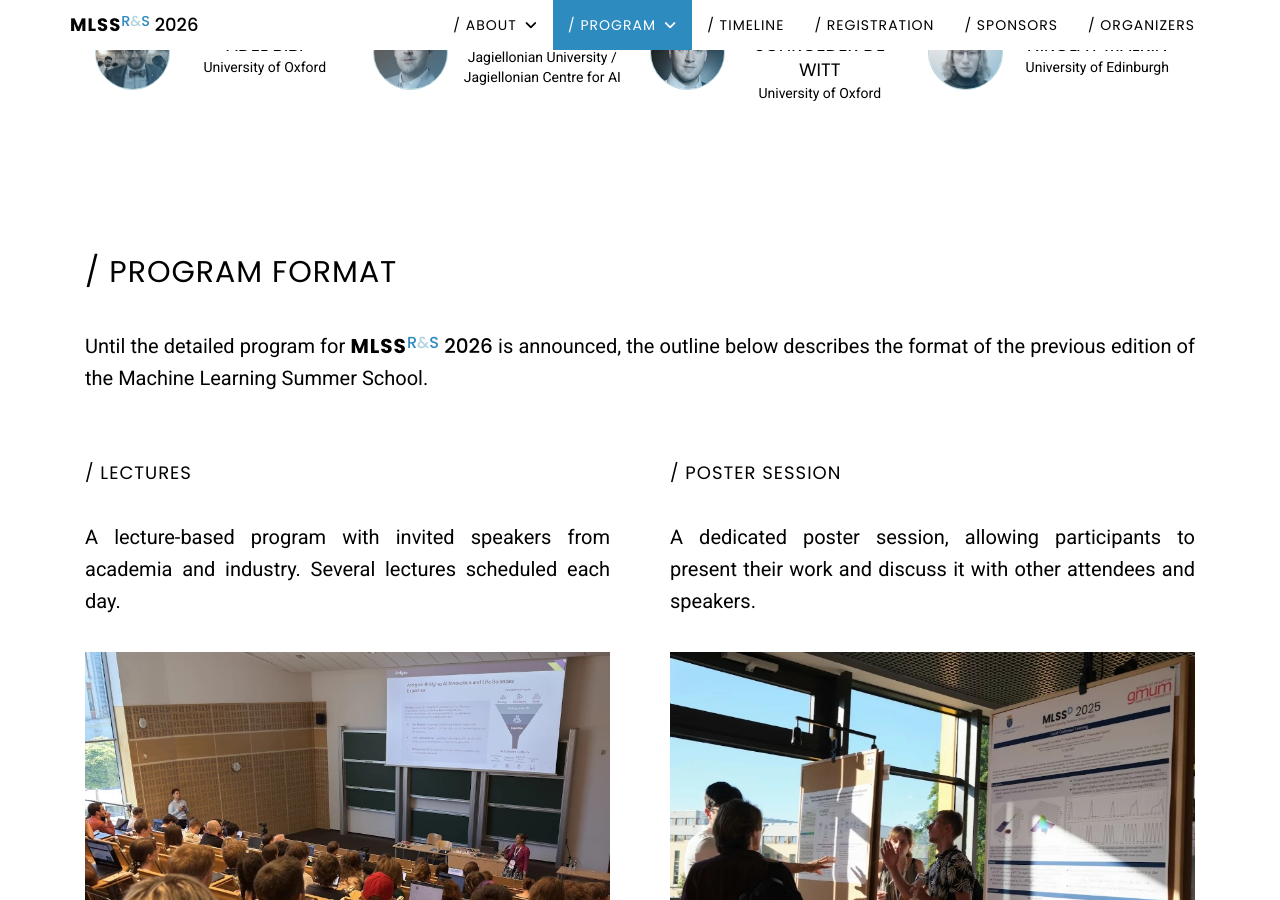
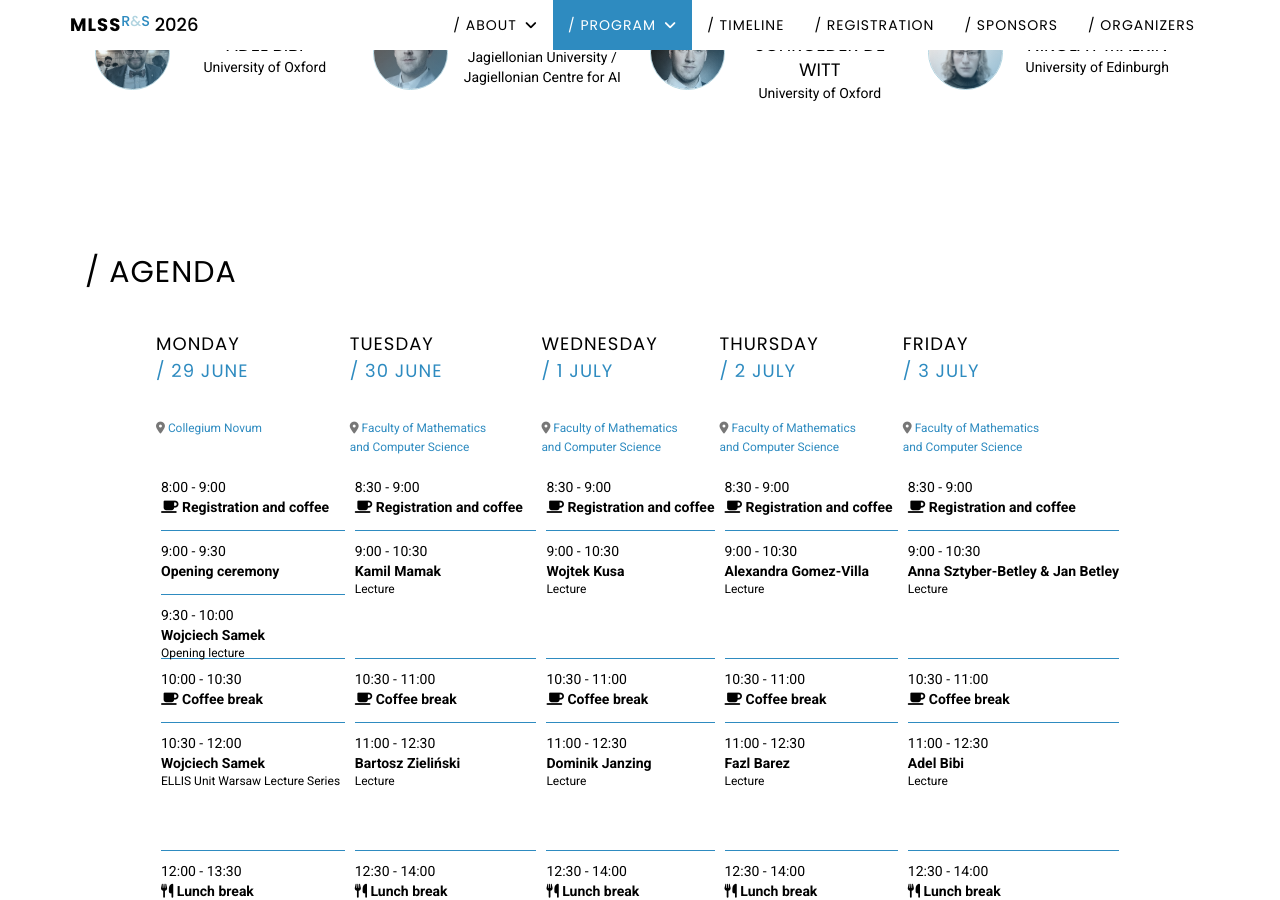
Before and after one commit to mlinpl/mlss2026.mlinpl.org, a Jekyll site: the page built from pages/index.html, in a window 1280 px wide and 900 px high, scrolled down 3526 px. Built offline with Jekyll 4.4.1, drawn with Linux system fonts in a browser that asks for light colours; some of the changed text lies outside the part shown.

Commit message:
Init agenda

```diff
--- a/_config.yml
+++ b/_config.yml
@@ -70,8 +70,8 @@ navigation:
   - name: "/ Program"
     url: "#program"
     subsites:
-      # - name: "/ Agenda"
-      #   url: "#agenda"
+      - name: "/ Agenda"
+        url: "#agenda"
       # - name: "/ Full program"
       #   url: "/program"
       - name: "/ Speakers"
--- a/_data/mlss-agenda.yml
+++ b/_data/mlss-agenda.yml
@@ -1,178 +1,176 @@
 - title: Monday
-  subtitle: June 30th
+  subtitle: 29 June
+  location: Collegium Novum </br></br>
+  location-url: "https://www.google.com/maps/place/Jagiellonian+University+Collegium+Novum/@50.0610645,19.9328982,17z/data=!3m1!4b1!4m6!3m5!1s0x47165b0c48c14e6f:0x8e15461cda4b6f74!8m2!3d50.0610645!4d19.9328982!16s%2Fg%2F11b69xbmft!5m1!1e4?entry=ttu&g_ep=EgoyMDI1MTEwNC4xIKXMDSoASAFQAw%3D%3D"
   events:
-  - title: No school yet!
-- title: Tuesday
-  subtitle: July 1st
-  events:
-    - title: Registration
-      time: <br><br><br>10:00 - 11:00
-      height: 6
-    - title: Opening remarks
-      time: 11:00 - 11:30
+    - title: <i class="fa-solid fa-mug-saucer"></i> Registration and coffee
+      time: 8:00 - 9:00
       height: 1
-    - title: Kaja Milanowska-Zabel
-      subtitle: "Decoding the Future: AI's Role in Revolutionizing Drug Discovery"
-      time: 11:30 - 13:00
+    - title: Opening ceremony
+      time: 9:00 - 9:30
+      height: 1
+    - title: Wojciech Samek
+      subtitle: Opening lecture
+      time: 9:30 - 10:00
+      height: 1
+    - title: <i class="fa-solid fa-mug-saucer"></i> Coffee break
+      time: 10:00 - 10:30
+      height: 1
+    - title: Wojciech Samek
+      subtitle: ELLIS Unit Warsaw Lecture Series
+      time: 10:30 - 12:00
       height: 3
     - title: <i class="fa-solid fa-utensils"></i> Lunch break
-      time: 13:00 - 14:00
+      time: 12:00 - 13:30
+      height: 3
+    - title: Franziska Boenisch
+      subtitle: Lecture
+      time: 13:30 - 15:00
+      height: 3
+    - title: <i class="fa-solid fa-mug-saucer"></i> Coffee break
+      time: 15:00 - 15:30
       height: 1
-    - title: Bartosz Grzybowski
-      subtitle: "Chemical synthesis and discovery in the age of computers and robots"
+    - title: Adam Dziedzic
+      subtitle: Lecture
+      time: 15:30 - 17:00
+      height: 3
+    - title: <i class="fa-solid fa-people-group"></i> AI Safety Poland Meet-Up
+      subtitle:
+      time: 18:00+
+      height: 1
+
+- title: Tuesday
+  subtitle: 30 June
+  location: Faculty of Mathematics </br> and Computer Science
+  location-url: "https://www.google.com/maps/place/Jagiellonian+University,+Faculty+of+Mathematics+and+Information+Technologies/@50.030096,19.906865,16z/data=!4m6!3m5!1s0x47165c861ad6cd9d:0x6fb4cfd2570e78e4!8m2!3d50.0300961!4d19.9068652!16s%2Fg%2F121lgyq6!5m1!1e4?entry=tts&g_ep=EgoyMDI1MTEwNC4xIPu8ASoASAFQAw%3D%3D&skid=cbe3093f-85d3-4eec-b616-cde2fb36ac28"
+  events:
+    - title: <i class="fa-solid fa-mug-saucer"></i> Registration and coffee
+      time: 8:30 - 9:00
+      height: 1
+    - title: Kamil Mamak
+      subtitle: Lecture
+      time: 9:00 - 10:30
+      height: 3
+    - title: <i class="fa-solid fa-mug-saucer"></i> Coffee break
+      time: 10:30 - 11:00
+      height: 1
+    - title: Bartosz Zieliński
+      subtitle: Lecture
+      time: 11:00 - 12:30
+      height: 3
+    - title: <i class="fa-solid fa-utensils"></i> Lunch break
+      time: 12:30 - 14:00
+      height: 3
+    - title: Randall Balestriero
+      subtitle: Lecture
       time: 14:00 - 15:30
       height: 3
     - title: <i class="fa-solid fa-mug-saucer"></i> Coffee break
       time: 15:30 - 16:00
       height: 1
-    - title: Bartosz Grzybowski
-      subtitle: "TBA"
+    - title: Poster session
       time: 16:00 - 17:30
-      height: 2
-    - title: <i class="fa-solid fa-handshake"></i> Welcome party
+      height: 3
+    - title: <i class="fa-solid fa-fire"></i> Welcome Reception (BBQ)
       time: 18:00+
-      subtitle: "Venue patio"
       height: 1
 
 - title: Wednesday
-  subtitle: July 2nd
+  subtitle: 1 July
+  location: Faculty of Mathematics </br> and Computer Science
+  location-url: "https://www.google.com/maps/place/Jagiellonian+University,+Faculty+of+Mathematics+and+Information+Technologies/@50.030096,19.906865,16z/data=!4m6!3m5!1s0x47165c861ad6cd9d:0x6fb4cfd2570e78e4!8m2!3d50.0300961!4d19.9068652!16s%2Fg%2F121lgyq6!5m1!1e4?entry=tts&g_ep=EgoyMDI1MTEwNC4xIPu8ASoASAFQAw%3D%3D&skid=cbe3093f-85d3-4eec-b616-cde2fb36ac28"
   events:
-    - title: Registration
-      time: <br><br><br>10:00 - 11:00
-      height: 6
-    # - title: Registration
-    #   time: 9:00 - 9:30
-    #   height: 1
+    - title: <i class="fa-solid fa-mug-saucer"></i> Registration and coffee
+      time: 8:30 - 9:00
+      height: 1
+    - title: Wojtek Kusa
+      subtitle: Lecture
+      time: 9:00 - 10:30
+      height: 3
     - title: <i class="fa-solid fa-mug-saucer"></i> Coffee break
-      time: 11:00 - 11:30
+      time: 10:30 - 11:00
       height: 1
-    - title: Andreas Bender
-      subtitle: AI in Drug Discovery - From 'SOTA' to Real-World Impact
-      time: 11:30 - 13:00
+    - title: Dominik Janzing
+      subtitle: Lecture
+      time: 11:00 - 12:30
       height: 3
-    # - title: Marwin Segler
-    #   subtitle: TBA
-    #   time: 11:30 - 13:00
-    #   height: 2
     - title: <i class="fa-solid fa-utensils"></i> Lunch break
-      time: 13:00 - 14:45
-      height: 2
-    - title: Miguel Angel Bautista
-      subtitle: "Generative Modeling: from Pixels to Proteins<br><i>(remote)</i>"
-      time: 14:45 - 16:15
-      height: 4
-    - title: Poster session
-      subtitle: <a href='https://maps.app.goo.gl/3c35WKJcDVcLA8du5'>Department of Chemistry</a>
-      time: 16:30-18:30
+      time: 12:30 - 14:00
+      height: 3
+    - title: Nikolay Malkin
+      subtitle: Lecture
+      time: 14:00 - 15:30
+      height: 3
+    - title: <i class="fa-solid fa-mug-saucer"></i> Coffee break
+      time: 15:30 - 16:00
+      height: 1
+    - title: Google workshop
+      time: 16:00 - 17:30
+      height: 3
+    - title: <i class="fa-solid fa-city"></i> Kraków City Tour
+      time: 18:00+
       height: 1
 
 - title: Thursday
-  subtitle: July 3rd
+  subtitle: 2 July
+  location: Faculty of Mathematics </br> and Computer Science
+  location-url: "https://www.google.com/maps/place/Jagiellonian+University,+Faculty+of+Mathematics+and+Information+Technologies/@50.030096,19.906865,16z/data=!4m6!3m5!1s0x47165c861ad6cd9d:0x6fb4cfd2570e78e4!8m2!3d50.0300961!4d19.9068652!16s%2Fg%2F121lgyq6!5m1!1e4?entry=tts&g_ep=EgoyMDI1MTEwNC4xIPu8ASoASAFQAw%3D%3D&skid=cbe3093f-85d3-4eec-b616-cde2fb36ac28"
   events:
-    - title: Registration
-      time: 9:00 - 9:30
+    - title: <i class="fa-solid fa-mug-saucer"></i> Registration and coffee
+      time: 8:30 - 9:00
       height: 1
-    - title: Jakub Tomczak
-      time: 9:30 - 11:00
-      subtitle: Generative AI in Life and Molecular Sciences
-      height: 4
+    - title: Alexandra Gomez-Villa
+      subtitle: Lecture
+      time: 9:00 - 10:30
+      height: 3
     - title: <i class="fa-solid fa-mug-saucer"></i> Coffee break
-      time: 11:00 - 11:30
+      time: 10:30 - 11:00
       height: 1
-    - title: Jakub Tomczak
-      subtitle: Generative AI in Life and Molecular Sciences
-      time: 11:30 - 13:00
+    - title: Fazl Barez
+      subtitle: Lecture
+      time: 11:00 - 12:30
       height: 3
     - title: <i class="fa-solid fa-utensils"></i> Lunch break
-      time: 13:00 - 14:00
+      time: 12:30 - 14:00
+      height: 3
+    - title: Tomasz Michalak
+      subtitle: Sponsor talk / Lecture
+      time: 14:00 - 15:30
+      height: 3
+    - title: <i class="fa-solid fa-mug-saucer"></i> Coffee break / Free time
+      time: 15:30 - 16:00
       height: 1
-    - title: Hannes Stark
-      subtitle: "Understanding biomolecular diffusion through examples:<br>1. prediction (DiffDock and Boltz),<br>2. dynamics (MDGen),<br>3. design (new! BoltzGen)"
-      time: 14:00 - 15:30
-      height: 5
-    - title: ""
-
+    - title: Tomasz Michalak
+      subtitle: Lecture
+      time: 16:00 - 17:30
+      height: 3
 
 - title: Friday
-  subtitle: July 4th
+  subtitle: 3 July
+  location: Faculty of Mathematics </br> and Computer Science
+  location-url: "https://www.google.com/maps/place/Jagiellonian+University,+Faculty+of+Mathematics+and+Information+Technologies/@50.030096,19.906865,16z/data=!4m6!3m5!1s0x47165c861ad6cd9d:0x6fb4cfd2570e78e4!8m2!3d50.0300961!4d19.9068652!16s%2Fg%2F121lgyq6!5m1!1e4?entry=tts&g_ep=EgoyMDI1MTEwNC4xIPu8ASoASAFQAw%3D%3D&skid=cbe3093f-85d3-4eec-b616-cde2fb36ac28"
   events:
-    - title: Registration
-      time: 9:00 - 9:30
+    - title: <i class="fa-solid fa-mug-saucer"></i> Registration and coffee
+      time: 8:30 - 9:00
       height: 1
-    - title: Tomasz Kościółek
-      subtitle: AI in solving the protein structure<br>and function prediction problems
-      time: 9:30 - 11:00
-      height: 4
+    - title: Anna Sztyber-Betley & Jan Betley
+      subtitle: Lecture
+      time: 9:00 - 10:30
+      height: 3
     - title: <i class="fa-solid fa-mug-saucer"></i> Coffee break
-      time: 11:00 - 11:30
+      time: 10:30 - 11:00
       height: 1
-    - title: Lixin Sun
-      subtitle: "Nuts and Bolts of<br>Machine Learning Force Fields"
-      time: 11:30 - 13:00
+    - title: Adel Bibi
+      subtitle: Lecture
+      time: 11:00 - 12:30
       height: 3
     - title: <i class="fa-solid fa-utensils"></i> Lunch break
-      time: 13:00 - 14:00
+      time: 12:30 - 14:00
+      height: 3
+    - title: Christian Schroeder de Witt
+      subtitle: Lecture
+      time: 14:00 - 15:30
+      height: 3
+    - title: <i class="fa-solid fa-flag-checkered"></i> Closing ceremony
+      time: 15:30 - 16:00
       height: 1
-    - title: Bożena Augustyn
-      subtitle: "Smarter, faster, safer: the role of AI in clinical trials"
-      time: 14:00 - 15:30
-      height: 2
-    - title: ""
-
-- title: Saturday
-  subtitle: July 5th
-  events:
-    - title: Registration
-      time: 9:00 - 9:30
-      height: 1
-    - title: Stanisław Jastrzębski
-      subtitle: How the quiet high-throughput revolution in synthetic chemistry will change drug discovery forever
-      time: 9:30-11:00
-      height: 4
-    - title: <i class="fa-solid fa-mug-saucer"></i> Coffee break
-      time: 11:00 - 11:30
-      height: 1
-    - title: Marwin Segler
-      subtitle: "Machine Learning around the Design-Make-Test cycle"
-      time: 11:30 - 13:00
-      height: 3
-    # - title: Bożena Augustyn
-    #   subtitle: TBA
-    #   time: 11:30 - 13:00
-    #   height: 2
-    - title: <i class="fa-solid fa-utensils"></i> Lunch break
-      time: 13:00 - 14:00
-      height: 1
-    - title: Emmanuel Bengio
-      time: 14:00-15:30
-      subtitle: Using GFlowNets to solve<br>drug discovery problems<br><i>(remote)</i>
-      height: 7
-    - title: <i class="fa-solid fa-wine-glass"></i> Goodbye party
-      time: 20:00+
-      subtitle: <a href="https://maps.app.goo.gl/gdK3MqficiqLffRx6">Bracka 4 Club</a>
-      height: 2.5
-
-- title: Sunday
-  subtitle: July 6th
-  events:
-    - title: Registration
-      time: 9:00-9:30
-      height: 1
-    - title: Christina Leslie
-      time: 9:30 - 11:00
-      subtitle: "Machine learning models for single-cell and regulatory genomics"
-      height: 4
-    - title: <i class="fa-solid fa-mug-saucer"></i> Coffee break
-      time: 11:00 - 11:30
-      height: 1
-    - title: Patrick Schwab
-      subtitle: "Working smarter, not harder in AI-driven drug discovery"
-      time: 11:30 - 13:00
-      height: 3
-    - title: <i class="fa-solid fa-hand-holding-heart"></i> Closing remarks
-      time: 13:00 - 13:15
-      height: 1
-    - title: <i class="fa-solid fa-utensils"></i> Lunch
-      time: 13:15 - 14:00
-      height: 1
-    - title: ""
--- a/_includes/agenda.html
+++ b/_includes/agenda.html
@@ -1,33 +1,42 @@
 <!-- Agenda Section -->
 {% comment %}
-Expects following parameters: agenda-data
+Expects following parameters:
+- agenda-data
+- (optional) draft=true/false - if true, shows the tentative schedule notice
+- (optional) notes - list of HTML strings rendered as <p> blocks above the grid
+Each day in agenda-data may have:
+- (optional) location - venue name shown under the day header
+- (optional) location-url - wraps the venue name in a link
 {% endcomment %}
 <section id="agenda" class="container content-section">
     <div class="row">
         <div class="col-lg-12">
             <h2>/ Agenda </h2>
+            {% if include.draft %}
             <p>
                 The agenda is tentative and subject to small changes.
                 However, the beginning and ending hours of the event are set.
-                All events will take place in the venue, except for the poster session,
-                which will be held at the nearby <a href="https://maps.app.goo.gl/3c35WKJcDVcLA8du5">Department of Chemistry</a>.
             </p>
-            <!-- <p>
-                <b>Due to unforeseen circumstances, Regina Barzilay will not be able to join us for her scheduled lecture.
-                    We are pleased to announce that Hannes Stark will be delivering the lecture in her place.
-                </b>
-            </p> -->
-            <!-- <p>
-                Most of the lectures can be watched on our <a class="btn btn-default" href="https://www.youtube.com/playlist?list=PLoaWrlj9TDhOxVS_KLRXQr3PLJTcIH1Xh"><i class="fa-brands fa-youtube"></i> YouTube channel</a>.
-            </br>
-                Links to the specific lectures can be found in the agenda below.
-            </p> -->
+            {% endif %}
+            {% for note in include.notes %}
+            <p>{{ note }}</p>
+            {% endfor %}
         </div>
 
         <div class="col-lg-12 agenda d-flex">
         {% for day in include.agenda-data %}
         <div class="day days-{{ include.agenda-data | size }}">
             <h4>{{ day.title }}<br> <span class="emph d-inline-block">/ {{ day.subtitle }}</span></h4>
+            {% if day.location %}
+            <p class="small text-muted" style="margin-bottom: 4px;">
+                <i class="fa-solid fa-location-dot"></i>
+                {% if day.location-url %}
+                <a href="{{ day.location-url }}">{{ day.location }}</a>
+                {% else %}
+                {{ day.location }}
+                {% endif %}
+            </p>
+            {% endif %}
             <div class="events">
                 {% for event in day.events %}
                 <div class="event event-{{ event.height }}">
--- a/_includes/css/agenda.css
+++ b/_includes/css/agenda.css
@@ -14,6 +14,7 @@
 .day{
     display: block;
     margin-bottom: 10px;
+    min-width: 0;
 }
 
 .days-3 {
--- a/_includes/home/program-format.html
+++ b/_includes/home/program-format.html
@@ -1,11 +1,17 @@
 <!-- Program Format Section -->
+{% comment %}
+Expects following parameters:
+- (optional) show-note=true/false - if true, shows the "program not yet announced" notice
+{% endcomment %}
 <section id="program-format" class="container content-section">
     <div class="row">
         <div class="col-lg-12">
             <h2>/ Program Format</h2>
+            {% if include.show-note %}
             <p>
                 Until the detailed program for {{ site.inline-logo }} is announced, the outline below describes the format of the previous edition of the Machine Learning Summer School.
             </p>
+            {% endif %}
         </div>
     </div>
 
--- a/_layouts/home.html
+++ b/_layouts/home.html
@@ -12,15 +12,17 @@
 
     {% include home/speakers.html %}
 
-    {% include home/program-format.html %}
+    {% if site.data.state.agenda %}
+    {% assign agenda_draft = false %}
+    {% if site.data.state.agenda == "draft" %}{% assign agenda_draft = true %}{% endif %}
+    {% include agenda.html agenda-data=site.data.mlss-agenda draft=agenda_draft notes=site.data.state.agenda-notes %}
+    {% endif %}
 
-    {% comment %}
-    {% include agenda.html agenda-data=site.data.mlss-agenda %}
-    {% endcomment %}
-
-    {% comment %}
-    {% include home/calls.html %}
-    {% endcomment %}
+    {% if site.data.state.program-format %}
+    {% assign program_format_note = true %}
+    {% if site.data.state.agenda %}{% assign program_format_note = false %}{% endif %}
+    {% include home/program-format.html show-note=program_format_note %}
+    {% endif %}
 
     {% include home/timeline.html %}
 
```
Also changed, not shown: _data/state.yml (added, +13 -0 lines), _includes/agenda-simple.html (deleted, +0 -27 lines).
